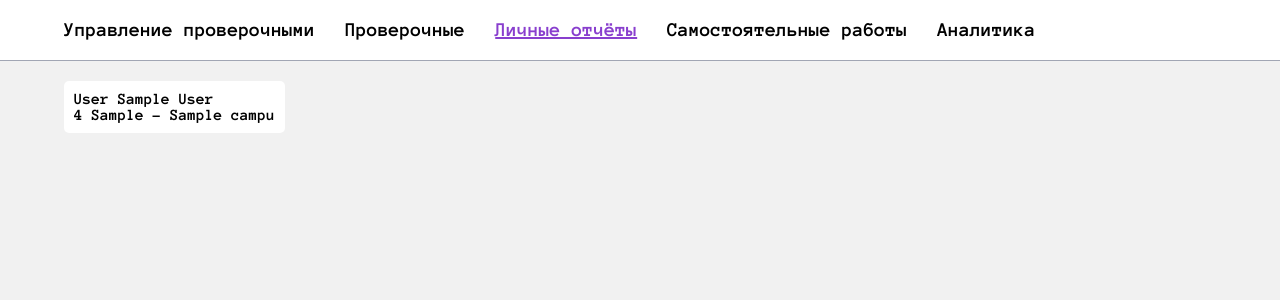
After one commit to annshev1avis/school_journal, a Django app: page /personal_cards/ in a window 1280 px wide. The commit adds this page. Shown: the top 300 px of the page. Run offline with Django 4.2, Linux system fonts and the light colour scheme; tables that the repository leaves empty hold one stand-in row (values such as "Sample post").

Commit message:
функционал: добавлено приложение personal_cards для формирования личных отчетов учеников

```diff
--- /dev/null
+++ b/project/apps/personal_cards/apps.py
@@ -0,0 +1,6 @@
+from django.apps import AppConfig
+
+
+class PersonalCardsConfig(AppConfig):
+    default_auto_field = "django.db.models.BigAutoField"
+    name = "apps.personal_cards"
--- /dev/null
+++ b/project/apps/personal_cards/templates/personal_cards/students_list.html
@@ -0,0 +1,15 @@
+{% extends "base.html" %}
+{% block content %}
+<div class="list">
+  {% for student in students %}
+    <a href="{% url 'personal_cards:student_card' student.id %}">
+      <div class="card">
+        <h3>{{ student.surname }} {{ student.name }}</h3>
+        <h3>{{ student.group }}</h3>
+      </div>
+    </a>
+  {% empty %}
+    Записей нет
+  {% endfor %}
+</div>
+{% endblock %}
--- /dev/null
+++ b/project/apps/personal_cards/urls.py
@@ -0,0 +1,13 @@
+from django.urls import path
+
+import apps.personal_cards.views as views
+
+
+app_name = "personal_cards"
+urlpatterns = [
+    path("", views.StudentsListView.as_view(), name="students_list"),
+    path(
+        "<int:student_id>/", views.StudentCardView.as_view(),
+        name="student_card",
+    ),
+]
--- /dev/null
+++ b/project/apps/personal_cards/views.py
@@ -0,0 +1,15 @@
+from django.shortcuts import render
+from django.views import generic
+
+import apps.core.models as core_models
+
+
+class StudentsListView(generic.ListView):
+    model = core_models.Student
+    template_name = "personal_cards/students_list.html"
+    context_object_name = "students"
+
+
+class StudentCardView(generic.View):
+    def get(self, request, student_id):
+        pass
--- a/project/project/settings.py
+++ b/project/project/settings.py
@@ -31,6 +31,7 @@ INSTALLED_APPS = [
     "debug_toolbar",
     # созданные
     "apps.core.apps.CoreConfig",
+    "apps.personal_cards.apps.PersonalCardsConfig",
     "apps.tests_app.apps.TestsAppConfig",
     "apps.tests_management.apps.TestsManagementConfig",
     "apps.users.apps.UsersConfig",
--- a/project/project/urls.py
+++ b/project/project/urls.py
@@ -5,6 +5,7 @@ import project.settings
 
 urlpatterns = [
     path("admin/", admin.site.urls),
+    path("personal_cards/", include("apps.personal_cards.urls")),
     path("tests/", include("apps.tests_app.urls")),
     path("tests_management/", include("apps.tests_management.urls")),
 ]
--- a/project/templates/base.html
+++ b/project/templates/base.html
@@ -10,24 +10,7 @@
     {% block script %}{% endblock %}
   </head>
   <body>
-    <header class="header">
-      <div class="header-container">
-        <nav>
-          <ul class="nav_list">
-            <li>
-              <a class="nav_link {% link_is_active '/tests_management/' request %}"
-              href="{% url "tests_management:tests_list" %}">
-              Управление проверочными</a>
-            </li>
-            <li><a class="nav_link {% link_is_active '/tests/' request %}"
-              href="{% url "tests_app:test_assigns_list" %}">Проверочные</a></li>
-            <li><a class="nav_link" href="">Личные отчёты</a></li>
-            <li><a class="nav_link" href="">Самостоятельные работы</a></li>
-            <li><a class="nav_link" href="">Аналитика</a></li>
-          </ul>
-        </nav>
-      </div>
-    </header>
+    {% include "includes/header.html" %}
     <main class="main">
       {% include "includes/messages.html" %}
       <div class="main-container">
--- /dev/null
+++ b/project/templates/includes/header.html
@@ -0,0 +1,28 @@
+{% load my_tags %}
+<header class="header">
+    <div class="header-container">
+      <nav>
+        <ul class="nav_list">
+          <li>
+            <a class="nav_link {% link_is_active '/tests_management/' request %}"
+            href="{% url "tests_management:tests_list" %}">
+            Управление проверочными</a>
+          </li>
+          <li>
+            <a class="nav_link {% link_is_active '/tests/' request %}"
+            href="{% url "tests_app:test_assigns_list" %}">Проверочные</a>
+          </li>
+          <li>
+            <a class="nav_link {% link_is_active '/personal_cards/' request %}"
+            href="{% url "personal_cards:students_list" %}">Личные отчёты</a>
+          </li>
+          <li>
+            <a class="nav_link" href="">Самостоятельные работы</a>
+          </li>
+          <li>
+            <a class="nav_link" href="">Аналитика</a>
+          </li>
+        </ul>
+      </nav>
+    </div>
+  </header>
```
Also changed, not shown: project/apps/personal_cards/__init__.py (added), project/apps/personal_cards/migrations/__init__.py (added).
